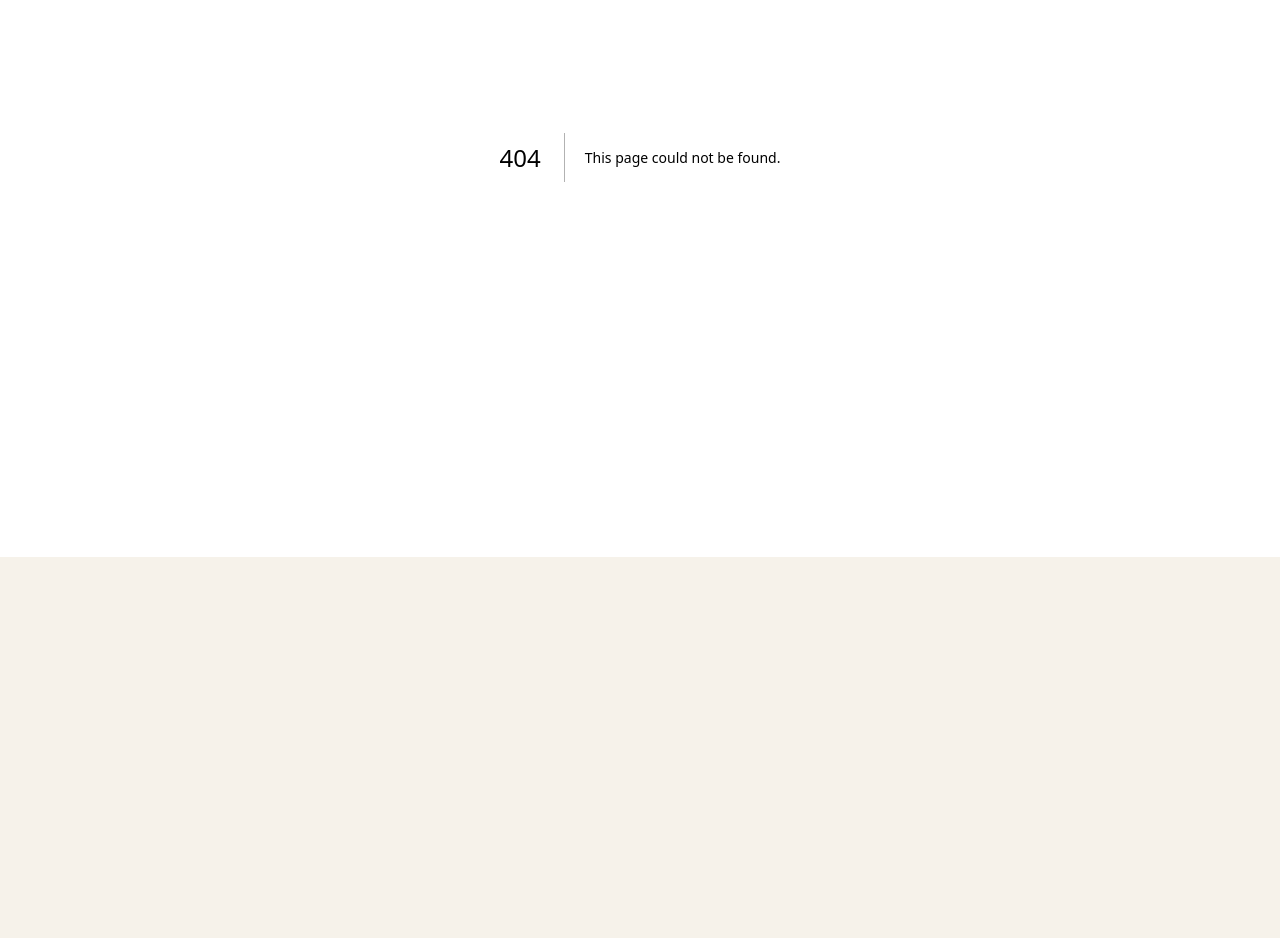
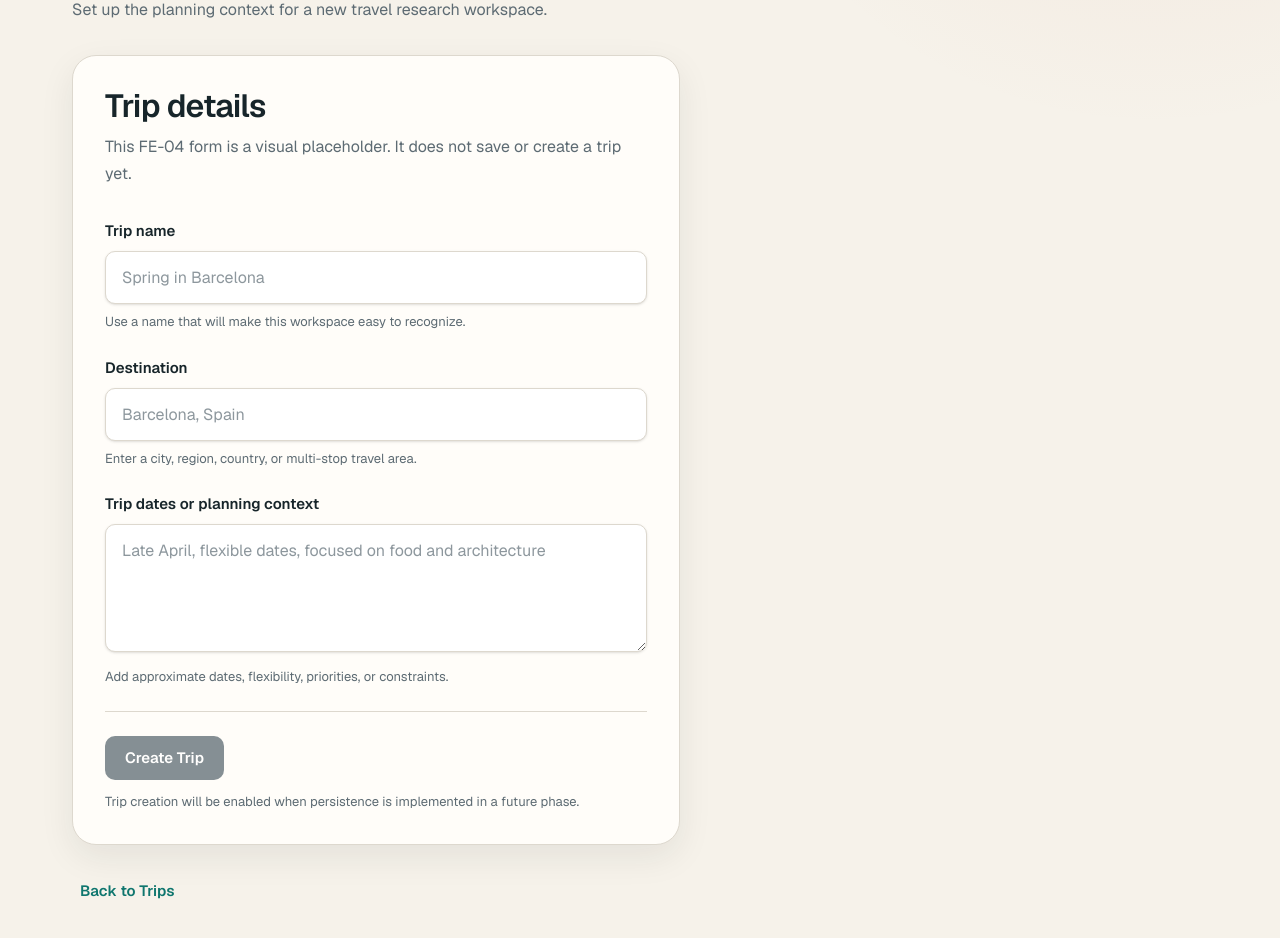
Before and after one commit to damiannogueira/lynkroam, a Next.js app: page /trips/new in a window 1280 px wide. Before the commit this address had no page. Shown: the part 320-1258 px from the top of the page. Before the commit the page ends 877 px from the top, so only its background shows below. Built offline with nearby package versions, Linux system fonts and the light colour scheme.

Commit message:
feat: add trip entry routes

```diff
--- a/src/app/page.tsx
+++ b/src/app/page.tsx
@@ -1,37 +1,77 @@
 import Link from "next/link";
 import { PageHeader } from "@/components/page-header";
+import { TripCard } from "@/components/trip-card";
 
 export default function Home() {
   return (
-    <section className="mx-auto flex min-h-[calc(100vh-8rem)] w-full max-w-page items-center px-page-gutter py-section">
-      <div className="w-full rounded-panel border border-border bg-surface-elevated p-6 shadow-card sm:p-10 lg:p-14">
+    <div className="mx-auto w-full max-w-page space-y-section px-page-gutter py-section">
+      <section className="flex flex-col gap-8 lg:flex-row lg:items-end lg:justify-between">
         <PageHeader
-          eyebrow="Travel research, organized"
-          title="Lynkroam"
-          description="Lynkroam is a visual travel research workspace that helps travelers turn scattered travel links into organized trip decisions."
+          eyebrow="Your travel workspace"
+          title="Trips"
+          description="Turn scattered travel research into organized trip decisions, with every useful source and planning choice kept in context."
         />
-        <div className="mt-8 max-w-reading space-y-6">
-          <p className="text-body text-muted">
-            The routed trip workspace is being established. Trip planning,
-            source organization, and itinerary views will arrive in the next
-            implementation phases.
-          </p>
-          <div className="flex flex-col gap-3 sm:flex-row">
         <Link
-              className="inline-flex min-h-11 items-center justify-center rounded-control bg-brand px-5 py-3 text-label font-semibold text-brand-contrast shadow-card transition-colors hover:bg-brand-strong"
+          className="inline-flex min-h-11 w-full items-center justify-center rounded-control bg-brand px-5 py-3 text-label font-semibold text-brand-contrast shadow-card transition-colors hover:bg-brand-strong sm:w-fit"
           href="/trips/new"
         >
-              Start a new trip
+          New Trip
         </Link>
-            <Link
-              className="inline-flex min-h-11 items-center justify-center rounded-control border border-border-strong bg-surface px-5 py-3 text-label font-semibold text-ink transition-colors hover:border-brand hover:text-brand"
-              href="/health"
+      </section>
+
+      <section className="space-y-5" aria-labelledby="sample-trips-heading">
+        <div className="flex flex-col gap-2 sm:flex-row sm:items-end sm:justify-between">
+          <div>
+            <p className="text-label font-semibold uppercase tracking-[0.14em] text-brand">
+              Preview content
+            </p>
+            <h2
+              id="sample-trips-heading"
+              className="mt-2 text-heading font-semibold tracking-[-0.025em] text-ink"
             >
-              View application health
-            </Link>
+              Sample trip
+            </h2>
           </div>
+          <p className="max-w-reading text-small text-muted">
+            This fictional trip demonstrates the structure only. Nothing shown
+            here is saved or connected to real travel data.
+          </p>
         </div>
+
+        <ul className="grid gap-5 md:grid-cols-2 xl:grid-cols-3">
+          <li>
+            <TripCard
+              name="Barcelona research trip"
+              destination="Barcelona, Spain"
+              planningContext="A flexible city break focused on architecture, local food, and walkable neighborhoods."
+              sourceCount={12}
+              progress="4 options shortlisted; booking decisions are still pending."
+              href="/trips/barcelona"
+              isSample
+            />
+          </li>
+        </ul>
+      </section>
+
+      <section
+        className="rounded-panel border border-dashed border-border-strong bg-surface px-6 py-8 sm:px-8"
+        aria-labelledby="future-trips-heading"
+      >
+        <div className="max-w-reading space-y-3">
+          <p className="text-label font-semibold text-accent">Getting started</p>
+          <h2
+            id="future-trips-heading"
+            className="text-heading font-semibold tracking-[-0.025em] text-ink"
+          >
+            Your trips will gather here
+          </h2>
+          <p className="text-body text-muted">
+            When trip creation is connected to persistence, this dashboard will
+            collect each planning workspace and show its research progress. For
+            FE-04, the sample above previews that future structure.
+          </p>
         </div>
       </section>
+    </div>
   );
 }
--- /dev/null
+++ b/src/app/trips/new/page.tsx
@@ -0,0 +1,123 @@
+import Link from "next/link";
+import { PageHeader } from "@/components/page-header";
+
+const inputClasses =
+  "mt-2 min-h-11 w-full rounded-control border border-border-strong bg-surface px-4 py-3 text-body text-ink shadow-sm outline-none placeholder:text-muted/70 focus:border-brand focus:ring-2 focus:ring-brand/25";
+
+export default function CreateTripPage() {
+  return (
+    <div className="mx-auto w-full max-w-page px-page-gutter py-section">
+      <div className="max-w-form">
+        <PageHeader
+          eyebrow="Start planning"
+          title="Create Trip"
+          description="Set up the planning context for a new travel research workspace."
+        />
+
+        <section
+          className="mt-8 rounded-panel border border-border bg-surface-elevated p-6 shadow-card sm:p-8"
+          aria-labelledby="trip-form-heading"
+        >
+          <div className="space-y-2">
+            <h2
+              id="trip-form-heading"
+              className="text-heading font-semibold tracking-[-0.025em] text-ink"
+            >
+              Trip details
+            </h2>
+            <p className="text-body text-muted">
+              This FE-04 form is a visual placeholder. It does not save or
+              create a trip yet.
+            </p>
+          </div>
+
+          <form className="mt-8 space-y-6">
+            <div>
+              <label
+                className="text-label font-semibold text-ink"
+                htmlFor="trip-name"
+              >
+                Trip name
+              </label>
+              <input
+                className={inputClasses}
+                id="trip-name"
+                name="tripName"
+                type="text"
+                placeholder="Spring in Barcelona"
+                aria-describedby="trip-name-help"
+              />
+              <p id="trip-name-help" className="mt-2 text-small text-muted">
+                Use a name that will make this workspace easy to recognize.
+              </p>
+            </div>
+
+            <div>
+              <label
+                className="text-label font-semibold text-ink"
+                htmlFor="destination"
+              >
+                Destination
+              </label>
+              <input
+                className={inputClasses}
+                id="destination"
+                name="destination"
+                type="text"
+                placeholder="Barcelona, Spain"
+                aria-describedby="destination-help"
+              />
+              <p id="destination-help" className="mt-2 text-small text-muted">
+                Enter a city, region, country, or multi-stop travel area.
+              </p>
+            </div>
+
+            <div>
+              <label
+                className="text-label font-semibold text-ink"
+                htmlFor="planning-context"
+              >
+                Trip dates or planning context
+              </label>
+              <textarea
+                className={`${inputClasses} min-h-32 resize-y`}
+                id="planning-context"
+                name="planningContext"
+                placeholder="Late April, flexible dates, focused on food and architecture"
+                aria-describedby="planning-context-help"
+              />
+              <p
+                id="planning-context-help"
+                className="mt-2 text-small text-muted"
+              >
+                Add approximate dates, flexibility, priorities, or constraints.
+              </p>
+            </div>
+
+            <div className="border-t border-border pt-6">
+              <button
+                className="inline-flex min-h-11 w-full cursor-not-allowed items-center justify-center rounded-control bg-muted px-5 py-3 text-label font-semibold text-surface opacity-75 sm:w-auto"
+                type="submit"
+                disabled
+                aria-describedby="submit-help"
+              >
+                Create Trip
+              </button>
+              <p id="submit-help" className="mt-3 text-small text-muted">
+                Trip creation will be enabled when persistence is implemented
+                in a future phase.
+              </p>
+            </div>
+          </form>
+        </section>
+
+        <Link
+          className="mt-6 inline-flex min-h-11 items-center rounded-control px-2 py-2 text-label font-semibold text-brand transition-colors hover:bg-brand-soft"
+          href="/"
+        >
+          Back to Trips
+        </Link>
+      </div>
+    </div>
+  );
+}
--- /dev/null
+++ b/src/components/trip-card.tsx
@@ -0,0 +1,66 @@
+import Link from "next/link";
+
+type TripCardProps = {
+  name: string;
+  destination: string;
+  planningContext: string;
+  sourceCount: number;
+  progress: string;
+  href: string;
+  isSample?: boolean;
+};
+
+export function TripCard({
+  name,
+  destination,
+  planningContext,
+  sourceCount,
+  progress,
+  href,
+  isSample = false,
+}: TripCardProps) {
+  return (
+    <article className="flex h-full flex-col rounded-card border border-border bg-surface-elevated p-card shadow-card">
+      <div className="flex flex-wrap items-center justify-between gap-3">
+        <p className="text-label font-semibold text-brand">{destination}</p>
+        {isSample ? (
+          <span className="rounded-pill bg-brand-soft px-3 py-1 text-small font-semibold text-brand">
+            Sample trip
+          </span>
+        ) : null}
+      </div>
+
+      <div className="mt-5 space-y-3">
+        <h3 className="text-heading font-semibold tracking-[-0.025em] text-ink">
+          {name}
+        </h3>
+        <p className="text-body text-muted">{planningContext}</p>
+      </div>
+
+      <dl className="mt-6 grid gap-4 border-t border-border pt-5">
+        <div>
+          <dt className="text-small font-semibold uppercase tracking-[0.12em] text-muted">
+            Research sources
+          </dt>
+          <dd className="mt-1 text-label font-semibold text-ink">
+            {sourceCount} placeholder sources
+          </dd>
+        </div>
+        <div>
+          <dt className="text-small font-semibold uppercase tracking-[0.12em] text-muted">
+            Decision progress
+          </dt>
+          <dd className="mt-1 text-label text-ink">{progress}</dd>
+        </div>
+      </dl>
+
+      <Link
+        className="mt-6 inline-flex min-h-11 w-full items-center justify-center rounded-control border border-border-strong bg-surface px-4 py-3 text-label font-semibold text-ink transition-colors hover:border-brand hover:text-brand"
+        href={href}
+        aria-label={`Open ${name}`}
+      >
+        Open trip workspace
+      </Link>
+    </article>
+  );
+}
```
Lines whose indentation alone changed are shown as unchanged.
